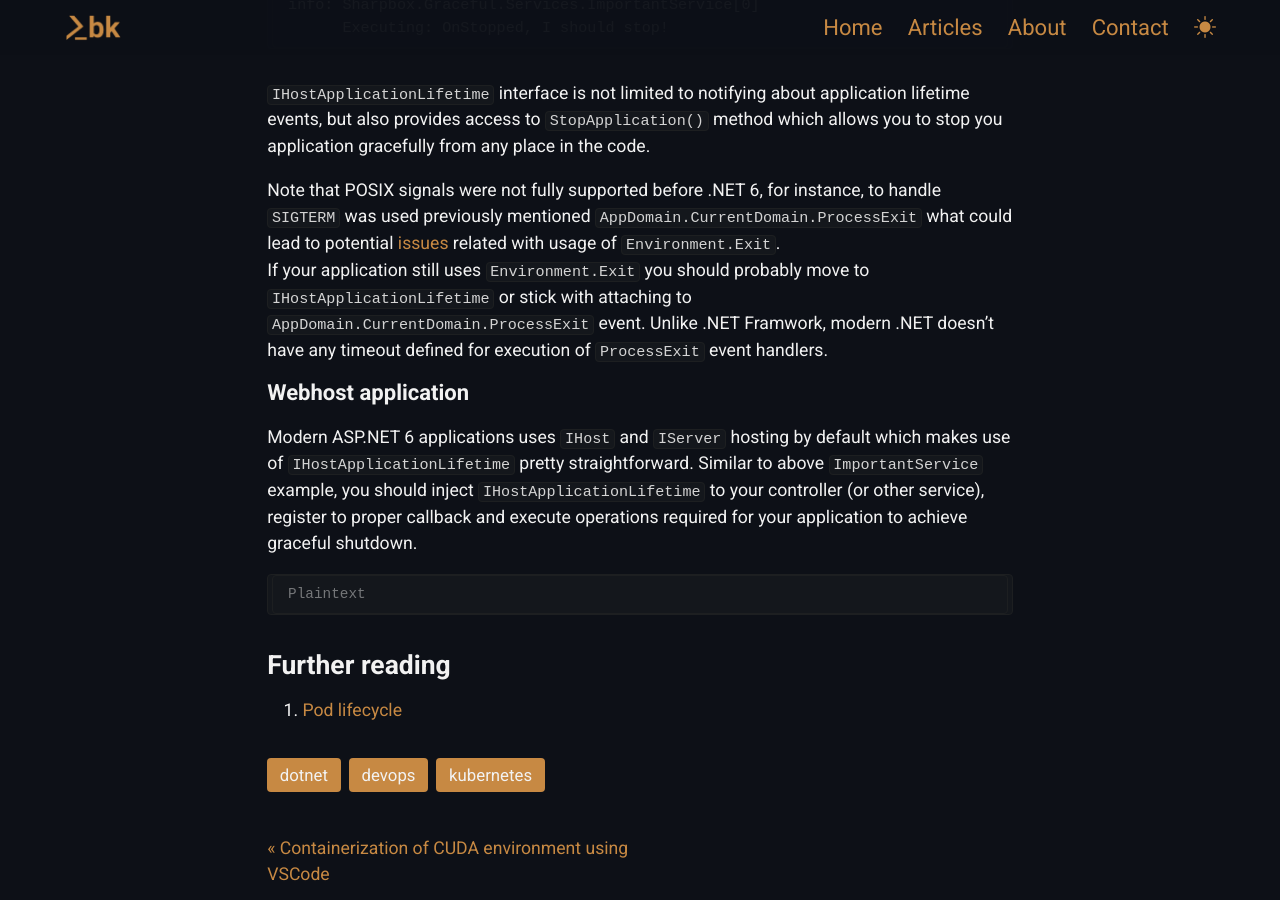
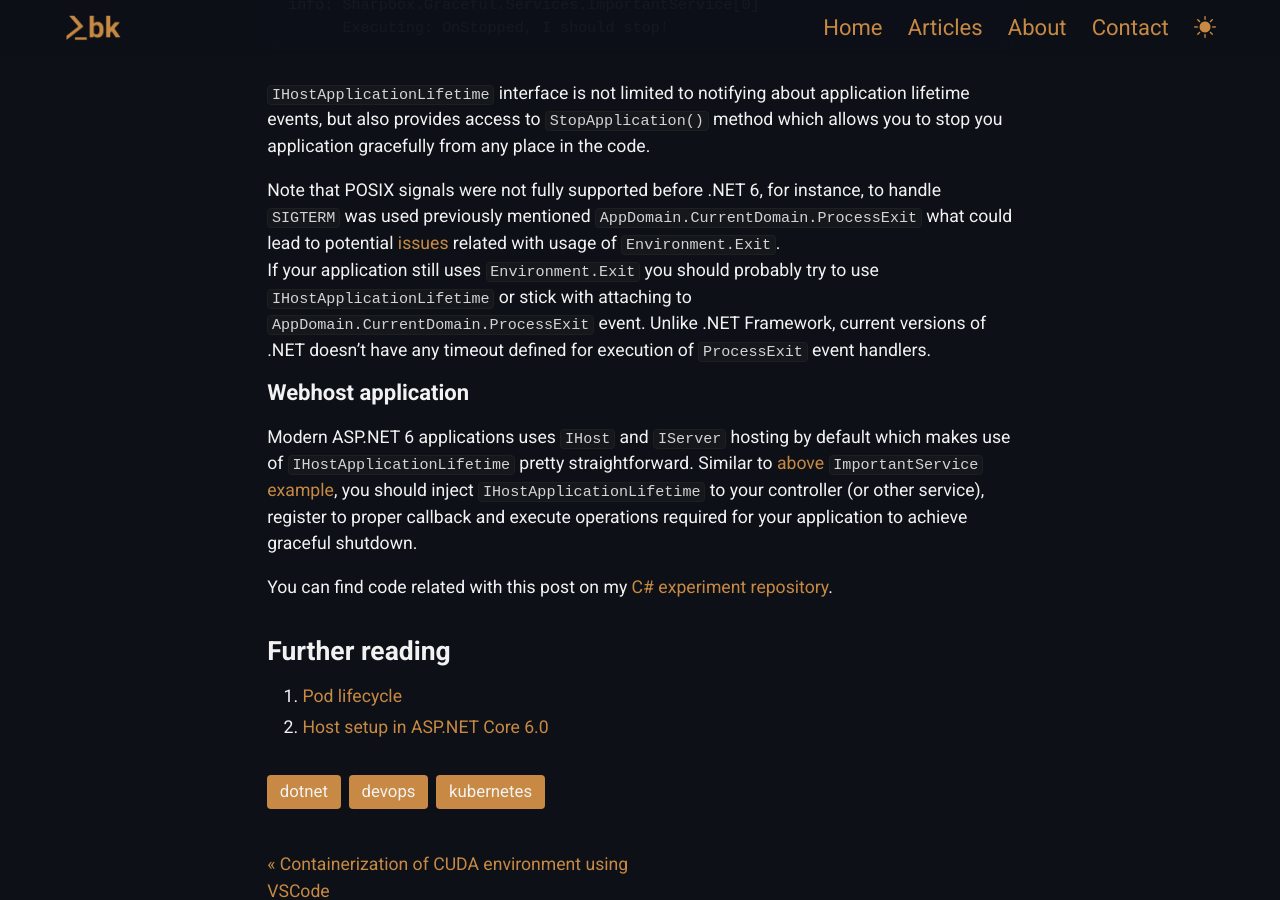
Before and after one commit to kbegiedza/kbegiedza.github.io, a Jekyll site: the page built from tutorials/_posts/2022-05-20-dotnet-and-story-about-graceful-termination.md, in a window 1280 px wide and 900 px high, scrolled down 5269 px. Built offline with Jekyll 4.4.1, drawn with Linux system fonts in a browser that asks for light colours; nearby versions of some CDN libraries; comment, search, counter and statistics services are not loaded.

Commit message:
content++

````diff
--- a/tutorials/_posts/2022-05-20-dotnet-and-story-about-graceful-termination.md
+++ b/tutorials/_posts/2022-05-20-dotnet-and-story-about-graceful-termination.md
@@ -185,18 +185,17 @@ info: Sharpbox.Graceful.Services.ImportantService[0]
 `IHostApplicationLifetime` interface is not limited to notifying about application lifetime events, but also provides access to `StopApplication()` method which allows you to stop you application gracefully from any place in the code.
 
 Note that POSIX signals were not fully supported before .NET 6, for instance, to handle `SIGTERM` was used previously mentioned `AppDomain.CurrentDomain.ProcessExit` what could lead to potential [issues](https://github.com/dotnet/runtime/issues/50397) related with usage of `Environment.Exit`.
-If your application still uses `Environment.Exit` you should probably move to `IHostApplicationLifetime` or stick with attaching to `AppDomain.CurrentDomain.ProcessExit` event.
-Unlike .NET Framwork, modern .NET doesn't have any timeout defined for execution of `ProcessExit` event handlers.
+If your application still uses `Environment.Exit` you should probably try to use `IHostApplicationLifetime` or stick with attaching to `AppDomain.CurrentDomain.ProcessExit` event. Unlike .NET Framework, current versions of .NET doesn't have any timeout defined for execution of `ProcessExit` event handlers.
 
 #### Webhost application
 
 Modern ASP.NET 6 applications uses `IHost` and `IServer` hosting by default which makes use of `IHostApplicationLifetime` pretty straightforward.
-Similar to above `ImportantService` example, you should inject `IHostApplicationLifetime` to your controller (or other service), register to proper callback and execute operations
+Similar to [above `ImportantService` example](#host-based-console-application), you should inject `IHostApplicationLifetime` to your controller (or other service), register to proper callback and execute operations
 required for your application to achieve graceful shutdown.
 
-```
-```
+You can find code related with this post on my [C# experiment repository](https://github.com/kbegiedza/Sharpbox/tree/master/src/Sharpbox.Graceful).
 
 ### Further reading
 
 1. [Pod lifecycle](https://kubernetes.io/docs/concepts/workloads/pods/pod-lifecycle/)
+2. [Host setup in ASP.NET Core 6.0](https://docs.microsoft.com/en-us/aspnet/core/fundamentals/host/generic-host?view=aspnetcore-6.0)
````
